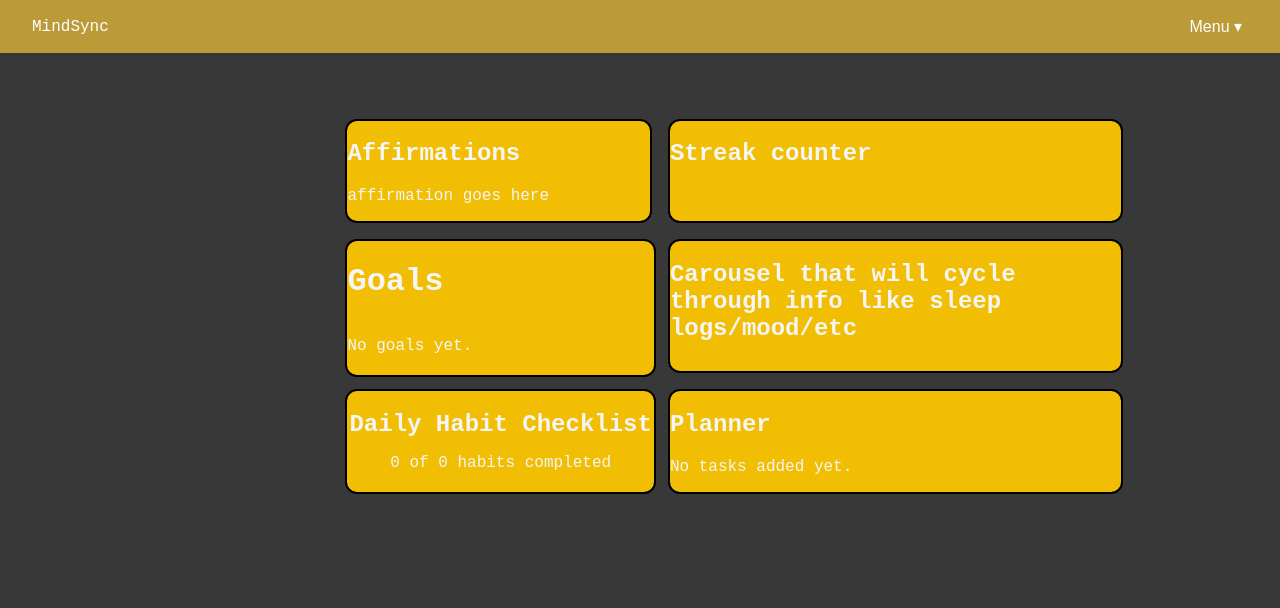
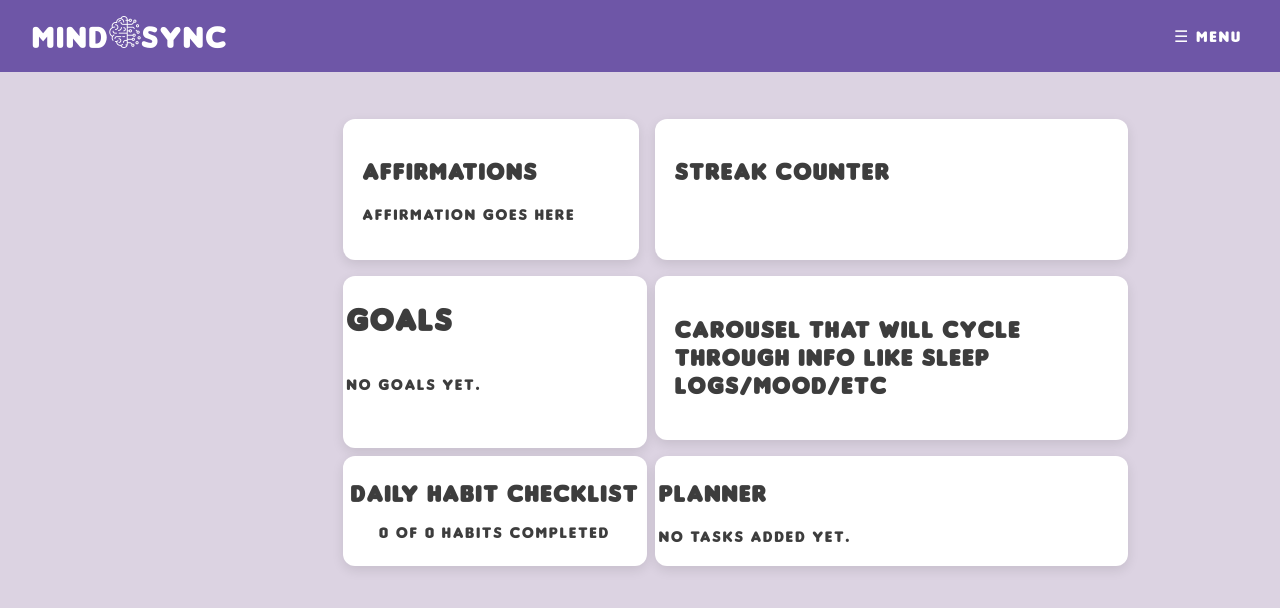
Before and after one commit to Jacob-Gauger/MindSync, a React (Create React App) app: page / in a window 1280 px wide. Shown: the top 608 px of the page. Built offline with nearby package versions, Linux system fonts and the light colour scheme.

Commit message:
merging madisons styling

```diff
--- a/src/components/Header.jsx
+++ b/src/components/Header.jsx
@@ -1,6 +1,7 @@
 import React, { useState } from 'react';
 import { Link } from 'react-router-dom';
 import '../css/Header.css'
+import mindLogo from '../images/artificial-intelligence.png'
 
 const Header=()=>{
     const [isOpen, setIsOpen] = useState(false);
@@ -9,11 +10,11 @@ const Header=()=>{
 
     return (
         <header className="navbar">
-        <Link to="/" className="navbar-title">MindSync</Link><br />
+        <Link to="/" className="navbar-title"><div>Mind<img src={mindLogo} alt="Logo picture" width={32}/>Sync</div></Link><br />
 
         <div className="dropdown">
             <button className="dropdown-toggle" onClick={toggleDropdown}>
-            Menu ▾
+            ☰ Menu
             </button>
 
             {isOpen && (
--- a/src/css/App.css
+++ b/src/css/App.css
@@ -12,9 +12,17 @@
   height: fit-content;
   justify-content: center;
   padding-top: 4%;
+  font-family: 'fredoka-one', sans-serif;
 }
 body {
   font-family: 'VT323', monospace;
-  background: rgb(56, 56, 56);
-  color: whitesmoke;
+  background: rgb(220, 211, 226);
+  color: rgb(61, 61, 61);
+  letter-spacing: 2px;
 }
+@font-face {
+    font-family: 'fredoka-one';
+    src: url('../fonts/Insanibu.ttf') format('truetype');
+    font-weight: normal;
+    font-style: normal;
+}
--- a/src/css/Header.css
+++ b/src/css/Header.css
@@ -1,8 +1,15 @@
+@font-face {
+    font-family: 'fredoka-one';
+    src: url('../fonts/Insanibu.ttf') format('truetype');
+    font-weight: normal;
+    font-style: normal;
+}
+
 .navbar {
   display: flex;
   justify-content: space-between;
   align-items: center;
-  background-color: #ba9b37;
+  background-color: #6e56a7;
   color: white;
   padding: 1rem 2rem;
   position: fixed;
@@ -12,15 +19,23 @@
   z-index: 1000;
 }
 .navbar-title{
+    font-size: 2rem;
     text-decoration: none;
-    color: white;
+    color: rgb(255, 255, 255);
 }
 
+.navSelect{
+    font-family: 'fredoka-one', sans-serif;
+    text-decoration: none;
+    color: rgb(61, 61, 61);
+}
 .dropdown {
   position: relative;
 }
 
 .dropdown-toggle {
+  font-family: 'fredoka-one', sans-serif;
+  letter-spacing: 2px;
   background: none;
   border: none;
   color: rgb(255, 255, 255);
@@ -33,7 +48,7 @@
   top: 100%;
   right: 0;
   background: white;
-  color: black;
+  color: rgb(61, 61, 61);
   list-style: none;
   padding: 0.5rem 0;
   margin: 0;
@@ -41,6 +56,7 @@
   border-radius: 8px;
   width: 150px;
   box-shadow: 0 2px 6px rgba(0,0,0,0.2);
+  padding: 6px;
 }
 
 .dropdown-menu li {
--- a/src/css/dashboardComponentsCSS/Affirmations.css
+++ b/src/css/dashboardComponentsCSS/Affirmations.css
@@ -1,7 +1,9 @@
 #affirmation{
-    background-color: #f1be04;;
     grid-row: 1;
     grid-column: 1;
-    border: 2px solid black;
-    border-radius: 12px;
+    background-color: #ffffff; /* Or any background */
+  padding: 20px;
+  border-radius: 12px;
+  box-shadow: 0 4px 12px rgba(0, 0, 0, 0.1);
+  transition: box-shadow 0.3s ease;
 }
--- a/src/css/dashboardComponentsCSS/Carousel.css
+++ b/src/css/dashboardComponentsCSS/Carousel.css
@@ -1,7 +1,9 @@
 #carousel{
     grid-row: 2;
     grid-column: 2;
-    background-color: #f1be04;
-    border: 2px solid black;
+    background-color: #ffffff; /* Or any background */
+    padding: 20px;
     border-radius: 12px;
+    box-shadow: 0 4px 12px rgba(0, 0, 0, 0.1);
+    transition: box-shadow 0.3s ease;
 }
--- a/src/css/dashboardComponentsCSS/Goals.css
+++ b/src/css/dashboardComponentsCSS/Goals.css
@@ -1,11 +1,14 @@
 #goals{
-    background-color: #f1be04;;
+    background-color: #ffffff;;
     display: flex;
     width: 100%;
     height: 100%;
     flex-direction: column;
-    border: 2px solid black;
+    background-color: #ffffff; /* Or any background */
     border-radius: 12px;
+    box-shadow: 0 4px 12px rgba(0, 0, 0, 0.1);
+    transition: box-shadow 0.3s ease;
+    padding: 4px;
 }
 
 .goals-list {
@@ -35,10 +38,10 @@
 
 .goals-list span {
   font-size: 1rem;
-  color: #ffffff;
+  color: #000000;
 }
 
 .goals-list li.completed span {
   text-decoration: line-through;
-  color: #888;
+  color: #000000;
 }
--- a/src/css/dashboardComponentsCSS/Habits.css
+++ b/src/css/dashboardComponentsCSS/Habits.css
@@ -1,9 +1,11 @@
 .habit-checklist-container {
-    background-color: #f1be04;
     width: 100%;
     justify-items: center;
-    border: 2px solid black;
+    background-color: #ffffff; /* Or any background */
+    padding: 4px;
     border-radius: 12px;
+    box-shadow: 0 4px 12px rgba(0, 0, 0, 0.1);
+    transition: box-shadow 0.3s ease;
 }
 
 .habit-title {
--- a/src/css/dashboardComponentsCSS/Planner.css
+++ b/src/css/dashboardComponentsCSS/Planner.css
@@ -3,7 +3,10 @@
 #planner{
     grid-row: 3;
     grid-column: 2;
-    background-color: #f1be04;
-    border: 2px solid black;
     border-radius: 12px;
+    padding: 4px;
+    background-color: #ffffff; /* Or any background */
+    border-radius: 12px;
+    box-shadow: 0 4px 12px rgba(0, 0, 0, 0.1);
+    transition: box-shadow 0.3s ease;
 }
--- a/src/css/dashboardComponentsCSS/Streaks.css
+++ b/src/css/dashboardComponentsCSS/Streaks.css
@@ -1,7 +1,9 @@
 #streaks{
     grid-row: 1;
     grid-column: 2;
-    background-color: #f1be04;
-    border: 2px solid black;
+    background-color: #ffffff; /* Or any background */
+    padding: 20px;
     border-radius: 12px;
+    box-shadow: 0 4px 12px rgba(0, 0, 0, 0.1);
+    transition: box-shadow 0.3s ease;
 }
```
Also changed, not shown: src/fonts/Insanibu.ttf (added), src/images/artificial-intelligence.png (added).
